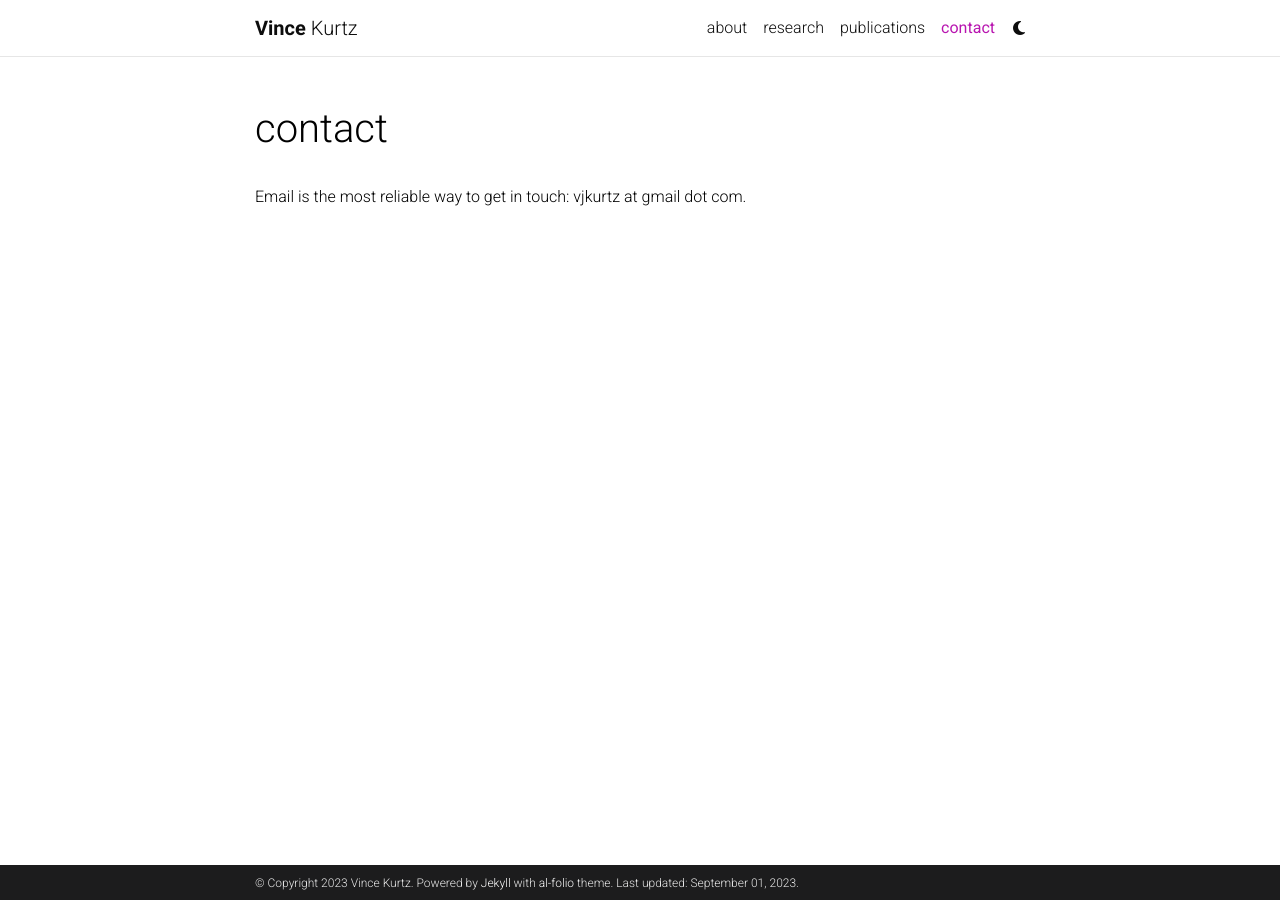
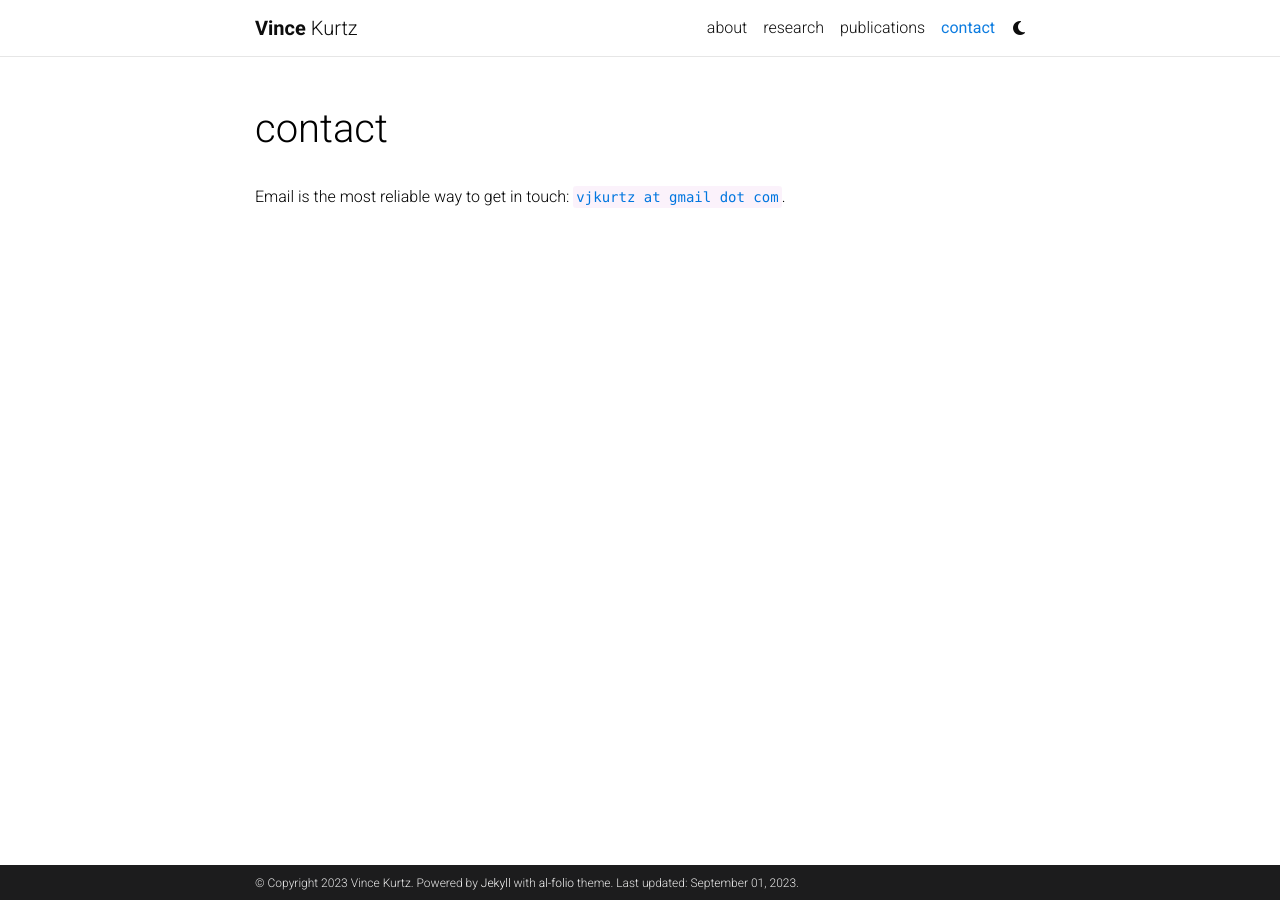
Before and after one commit to vincekurtz/vincekurtz.github.io, a Jekyll site: the page built from _pages/contact.md, in a window 1280 px wide. Built offline with Jekyll 4.4.1, drawn with Linux system fonts in a browser that asks for light colours; comment, search, counter and statistics services are not loaded; a style sheet for code colours, icons or effects is not loaded.

Commit message:
change theme color

```diff
--- a/_pages/contact.md
+++ b/_pages/contact.md
@@ -7,4 +7,4 @@
 horizontal: false
 ---
 
-Email is the most reliable way to get in touch: vjkurtz at gmail dot com.
+Email is the most reliable way to get in touch: `vjkurtz at gmail dot com`.
--- a/_sass/_themes.scss
+++ b/_sass/_themes.scss
@@ -7,8 +7,8 @@
   --global-code-bg-color: #{$code-bg-color-light};
   --global-text-color: #{$black-color};
   --global-text-color-light: #{$grey-color};
-  --global-theme-color: #{$purple-color};
-  --global-hover-color: #{$purple-color};
+  --global-theme-color: #{$blue-color};
+  --global-hover-color: #{$blue-color};
   --global-hover-text-color: #{$white-color};
   --global-footer-bg-color: #{$grey-color-dark};
   --global-footer-text-color: #{$grey-color-light};
```
